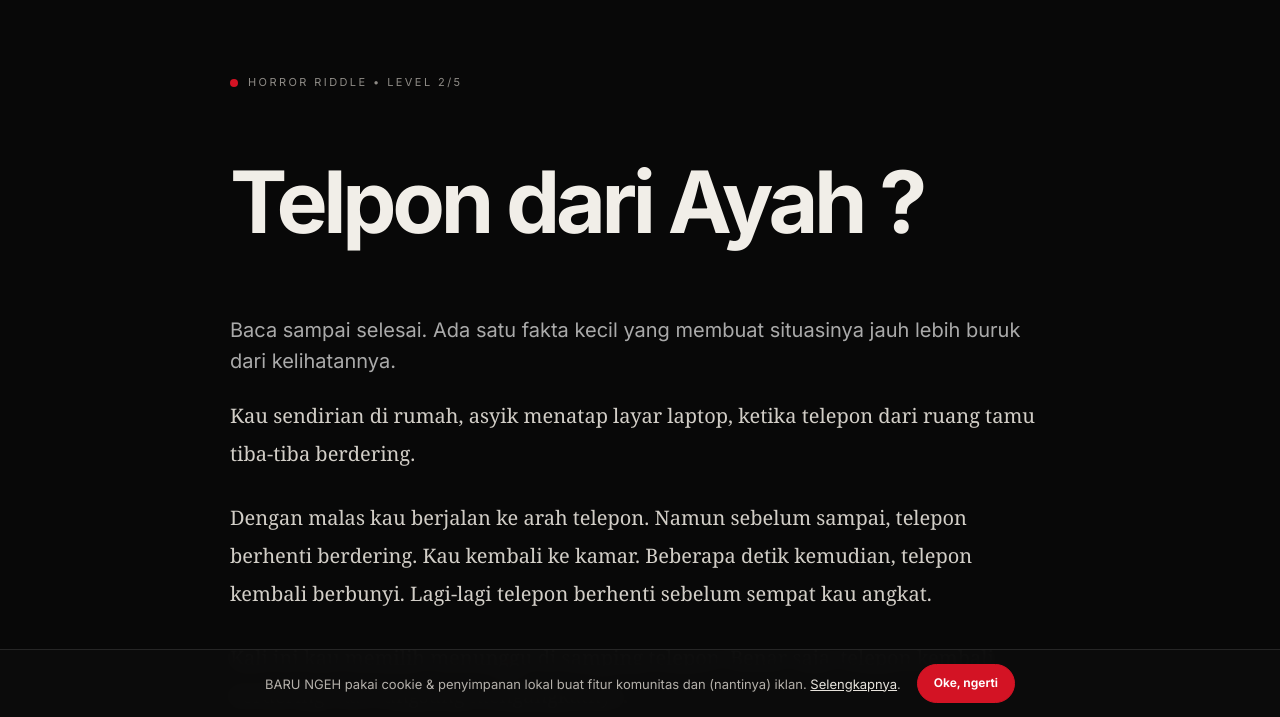
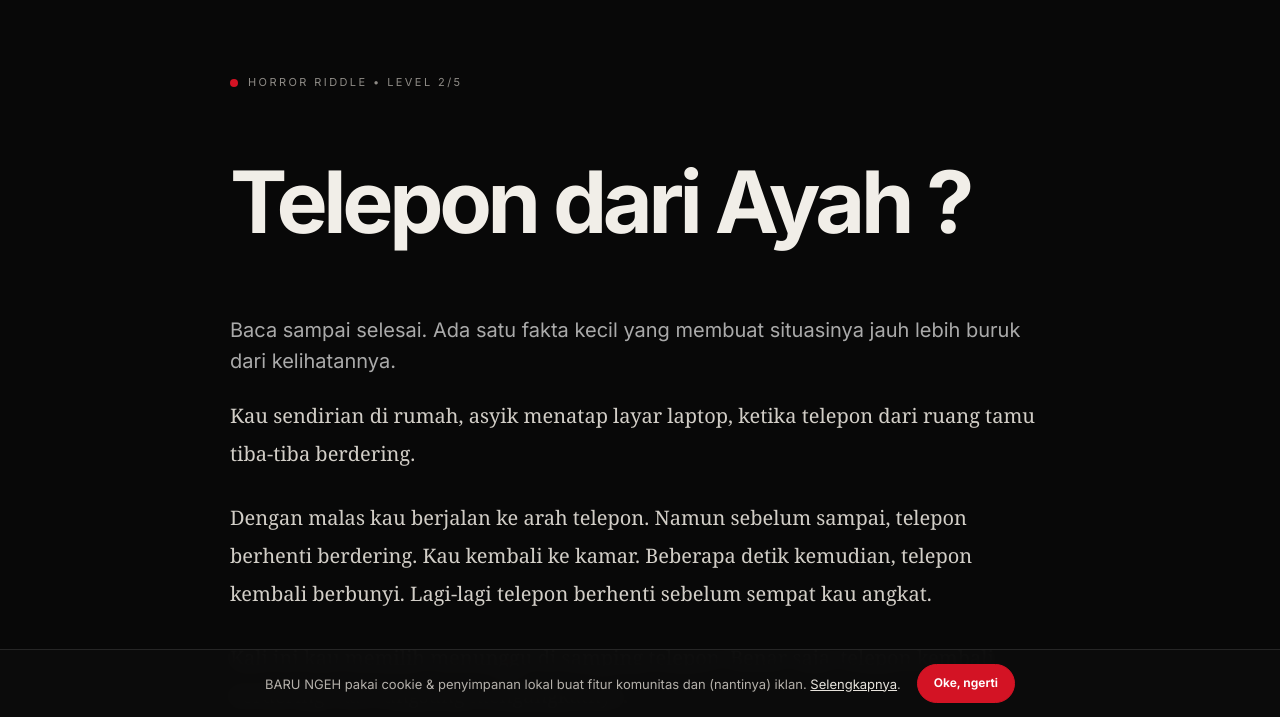
Before and after one commit to besokmati/barungeh, an Eleventy site: page src/riddle/ayah-menelepon-dari-luar-rumah.md in a window 1280 px wide. Shown: the part 83-800 px from the top of the page. Built offline with nearby package versions, Linux system fonts and the light colour scheme; Eleventy itself is replaced by a stand-in of ours; files that its build step writes are made by us from their sources.

Commit message:
Update Riddle "ayah-menelepon-dari-luar-rumah" - Ahdan Wabiland <ahdan71@gmail.com> via DecapBridge

```diff
--- a/src/riddle/ayah-menelepon-dari-luar-rumah.md
+++ b/src/riddle/ayah-menelepon-dari-luar-rumah.md
@@ -1,5 +1,5 @@
 ---
-title: Telpon dari Ayah ?
+title: Telepon dari Ayah ?
 category: Horror Riddle
 difficulty: 2
 excerpt: Kenapa ayahnya bilang telepon itu terus diangkat dan ditutup?
```
